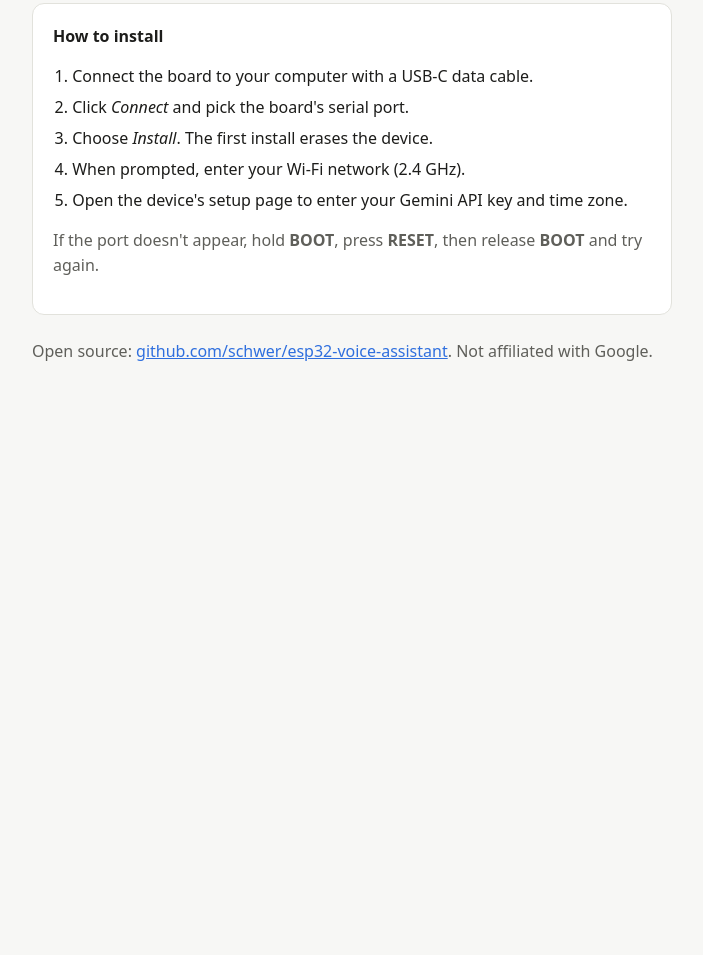
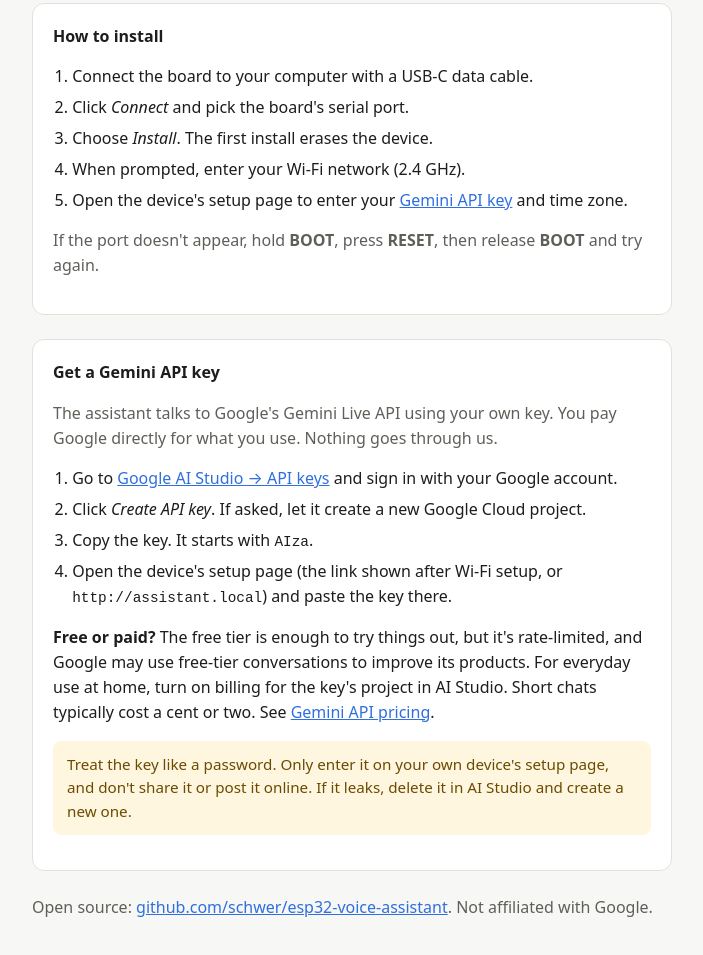
Before and after one commit to schwer/esp32-voice-assistant, a plain HTML site: page web/index.html in a window 1280 px wide. Shown: the part 303-1258 px from the top of the page, without its empty margins (288-991 px from the left). Before the commit the page ends 800 px from the top, so only its background shows below. Drawn offline with Linux system fonts and the light colour scheme.

Commit message:
Flasher page: add instructions for getting a Gemini API key
Co-Authored-By: Claude Opus 5.5 <noreply@anthropic.com>
Claude-Session: https://claude.ai/code/session_01JJyyDb48QmvABufbaPVevN

```diff
--- a/web/index.html
+++ b/web/index.html
@@ -54,10 +54,30 @@
       <li>Click <em>Connect</em> and pick the board's serial port.</li>
       <li>Choose <em>Install</em>. The first install erases the device.</li>
       <li>When prompted, enter your Wi-Fi network (2.4 GHz).</li>
-      <li>Open the device's setup page to enter your Gemini API key and time zone.</li>
+      <li>Open the device's setup page to enter your <a href="#api-key">Gemini API key</a> and time zone.</li>
     </ol>
     <p class="muted">If the port doesn't appear, hold <strong>BOOT</strong>, press <strong>RESET</strong>,
        then release <strong>BOOT</strong> and try again.</p>
+  </div>
+
+  <div class="card" id="api-key">
+    <strong>Get a Gemini API key</strong>
+    <p class="muted">The assistant talks to Google's Gemini Live API using your own key.
+       You pay Google directly for what you use. Nothing goes through us.</p>
+    <ol>
+      <li>Go to <a href="https://aistudio.google.com/apikey" target="_blank" rel="noopener">Google AI Studio → API keys</a>
+          and sign in with your Google account.</li>
+      <li>Click <em>Create API key</em>. If asked, let it create a new Google Cloud project.</li>
+      <li>Copy the key. It starts with <code>AIza</code>.</li>
+      <li>Open the device's setup page (the link shown after Wi-Fi setup, or
+          <code>http://assistant.local</code>) and paste the key there.</li>
+    </ol>
+    <p><strong>Free or paid?</strong> The free tier is enough to try things out, but it's rate-limited, and
+       Google may use free-tier conversations to improve its products. For everyday use at home,
+       turn on billing for the key's project in AI Studio. Short chats typically cost a cent or two.
+       See <a href="https://ai.google.dev/gemini-api/docs/pricing" target="_blank" rel="noopener">Gemini API pricing</a>.</p>
+    <p class="warn">Treat the key like a password. Only enter it on your own device's setup page, and
+       don't share it or post it online. If it leaks, delete it in AI Studio and create a new one.</p>
   </div>
 
   <p class="muted">
```
